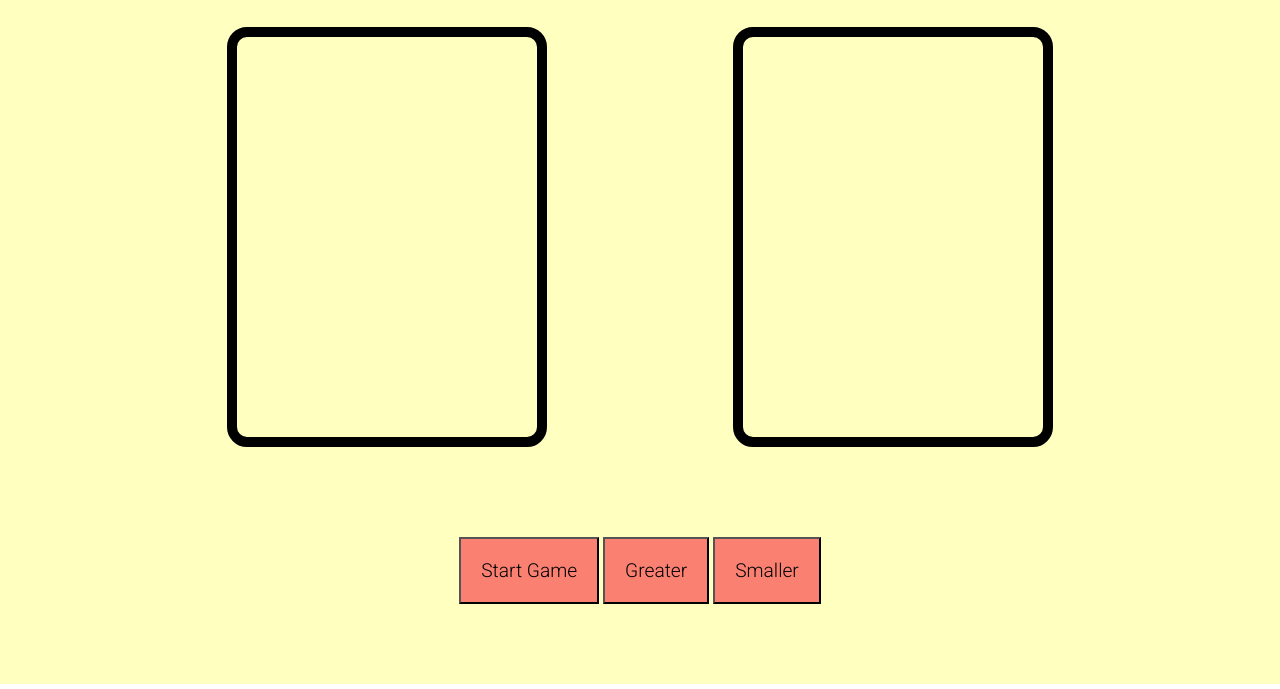
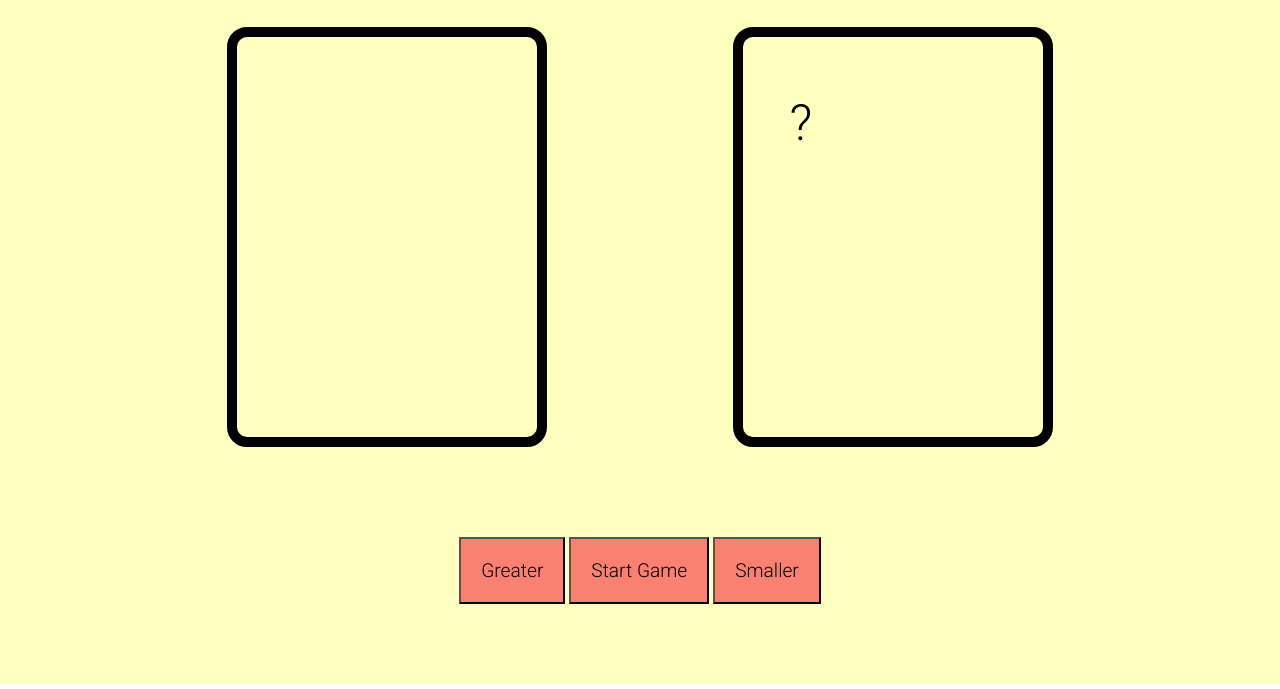
Before and after one commit to fjgrande/202309-w3-ch2-francisco-grande, a plain HTML site: page index.html in a window 1280 px wide. Shown: the part 111-800 px from the top of the page. Drawn offline with Linux system fonts and the light colour scheme.

Commit message:
Add new class

```diff
--- a/index.html
+++ b/index.html
@@ -20,13 +20,14 @@
     <header>
       <h1 class="title">Greater or Smaller</h1>
     </header>
-    <div class="cards-container">
+    <div class="cards-container hidden-cards">
       <div class="cards">
         <span class="card-visible-suit card-suit-top"></span>
         <span class="card-visible card-figure"></span>
         <span class="card-visible-suit card-suit-bottom"></span>
       </div>
-      <div class="cards card-incognit">
+      <div class="cards card-incognit hidden">
+        <span class="interrogante">?</span>
         <span class="card-user-suit card-suit-top"></span>
         <span class="card-user card-figure"></span>
         <span class="card-user-suit card-suit-bottom"></span>
@@ -36,9 +37,9 @@
       <span class="feedback"></span>
     </div>
     <div class="container-button">
+      <button class="button-greater hidden">Greater</button>
       <button class="button-start">Start Game</button>
-      <button class="button-greater">Greater</button>
-      <button class="button-smaller">Smaller</button>
+      <button class="button-smaller hidden">Smaller</button>
     </div>
   </main>
 </body>
```
